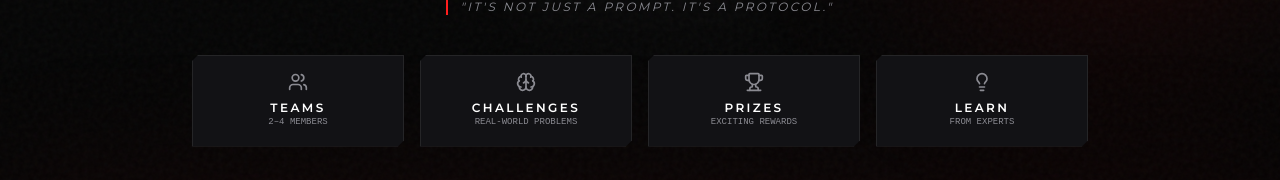
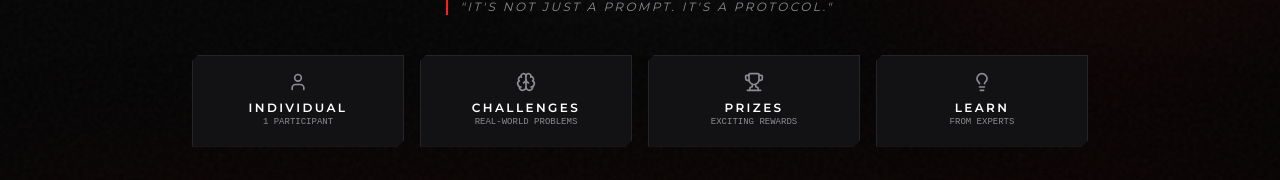
Before and after one commit to DIVYANK-BHARDWAJ/HACKJUDGE-PARTICIPANT-PORTAL, a Next.js app: page / in a window 1280 px wide. Shown: the part 365-545 px from the top of the page. Built offline with nearby package versions, Linux system fonts and the light colour scheme.

Commit message:
style: change teams badge to individual participant

```diff
--- a/app/api/submit/route.ts
+++ b/app/api/submit/route.ts
@@ -21,7 +21,7 @@ export async function POST(req: NextRequest) {
       return NextResponse.json({ error: 'Please enter a valid GitHub repository URL.' }, { status: 400 });
     }
 
-    const defaultEndTime = process.env.VITE_HACKATHON_END_TIME || '2026-05-21T12:30:00Z';
+    const defaultEndTime = process.env.VITE_HACKATHON_END_TIME || '2026-08-09T12:30:00Z';
     const deadline = new Date(defaultEndTime).getTime();
     if (Date.now() > deadline) {
       return NextResponse.json({ error: 'sorry you submitted after the deadline' }, { status: 400 });
--- a/components/SubmitTab.tsx
+++ b/components/SubmitTab.tsx
@@ -2,7 +2,7 @@
 'use client';
 
 import React, { useState, useEffect, useRef } from 'react';
-import { ArrowRight, Info, Loader2, Sparkles, Users, Brain, Trophy, Lightbulb, UploadCloud, X as XIcon, CheckCircle2 } from 'lucide-react';
+import { ArrowRight, Info, Loader2, Sparkles, User, Brain, Trophy, Lightbulb, UploadCloud, X as XIcon, CheckCircle2 } from 'lucide-react';
 
 interface SubmitTabProps {
   onSubmissionSuccess: (result: any) => void;
@@ -299,10 +299,10 @@ export default function SubmitTab({
         {/* 4 Info Tiles */}
         <div className="grid grid-cols-2 md:grid-cols-4 gap-4 pt-4">
           <div className="bg-[var(--bg-elevated)] border border-[var(--border-subtle)] clip-chamfer-sm p-4 flex flex-col items-center gap-2 text-center transition-all hover:border-[var(--red-primary)] hover:shadow-glow">
-            <Users size={20} className="text-[var(--text-muted)]" />
+            <User size={20} className="text-[var(--text-muted)]" />
             <div className="flex flex-col">
-              <span className="text-xs font-bold tracking-[0.2em] text-white">TEAMS</span>
-              <span className="text-[9px] font-mono-custom text-[var(--text-muted)] uppercase">2–4 MEMBERS</span>
+              <span className="text-xs font-bold tracking-[0.2em] text-white">INDIVIDUAL</span>
+              <span className="text-[9px] font-mono-custom text-[var(--text-muted)] uppercase">1 PARTICIPANT</span>
             </div>
           </div>
           <div className="bg-[var(--bg-elevated)] border border-[var(--border-subtle)] clip-chamfer-sm p-4 flex flex-col items-center gap-2 text-center transition-all hover:border-[var(--red-primary)] hover:shadow-glow">
```
